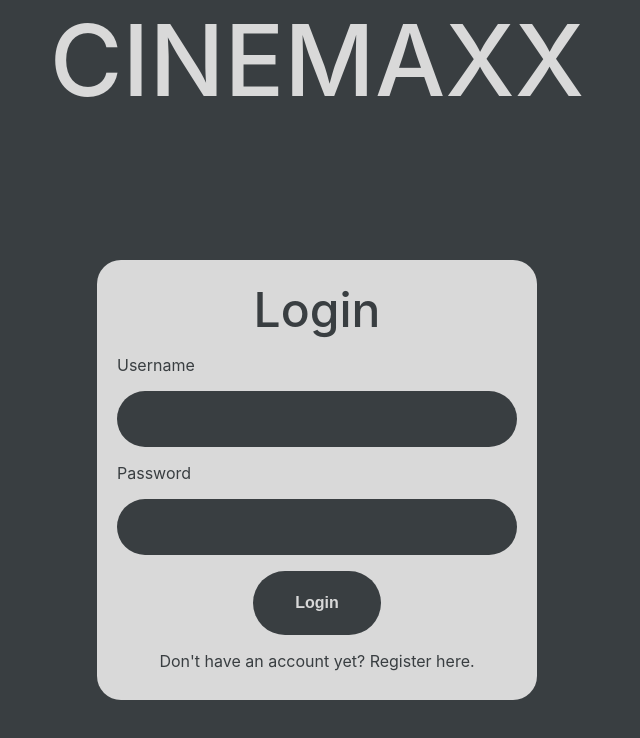
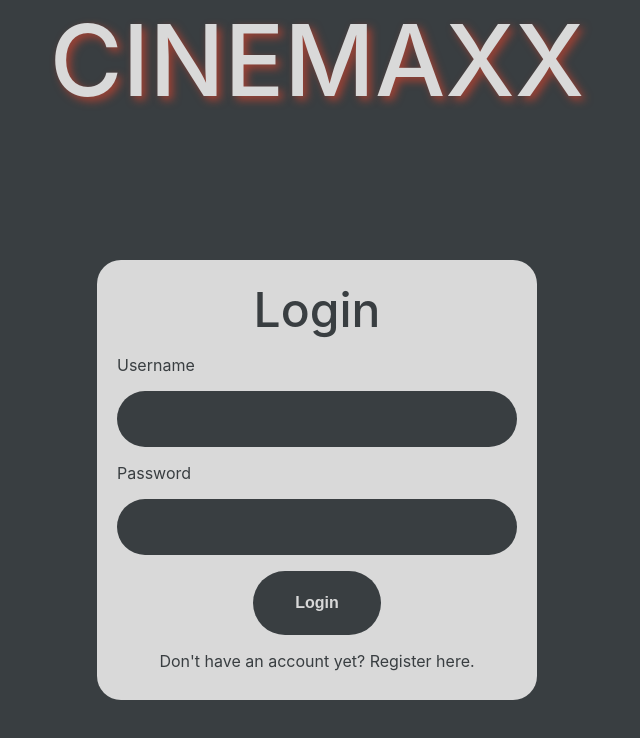
Before and after one commit to Jovan02/IT-Projekat, a React (Create React App) app in the folder client/front/: page /login in a window 1280 px wide. Shown: the top 738 px of the page, without its empty margins (323-963 px from the left). Built offline with nearby package versions, Linux system fonts and the light colour scheme.

Commit message:
Fix some styles

```diff
--- a/client/front/src/styles/App.css
+++ b/client/front/src/styles/App.css
@@ -22,3 +22,7 @@ a:visited {
     text-decoration: none;
     color: #393e41;
 }
+
+.main > .title > h1 {
+    text-shadow: 4px 4px 8px #e9452b99;
+}
--- a/client/front/src/styles/Browse.css
+++ b/client/front/src/styles/Browse.css
@@ -34,6 +34,14 @@
     width: 200px;
     height: 300px;
     object-fit: cover;
+    cursor: pointer;
+    scale: 1;
+    transition: scale 0.4s ease;
+}
+
+.browse-movie-img:hover {
+    scale: 1.05;
+    transition: scale 0.4s ease;
 }
 
 .browse-movie-info {
```
